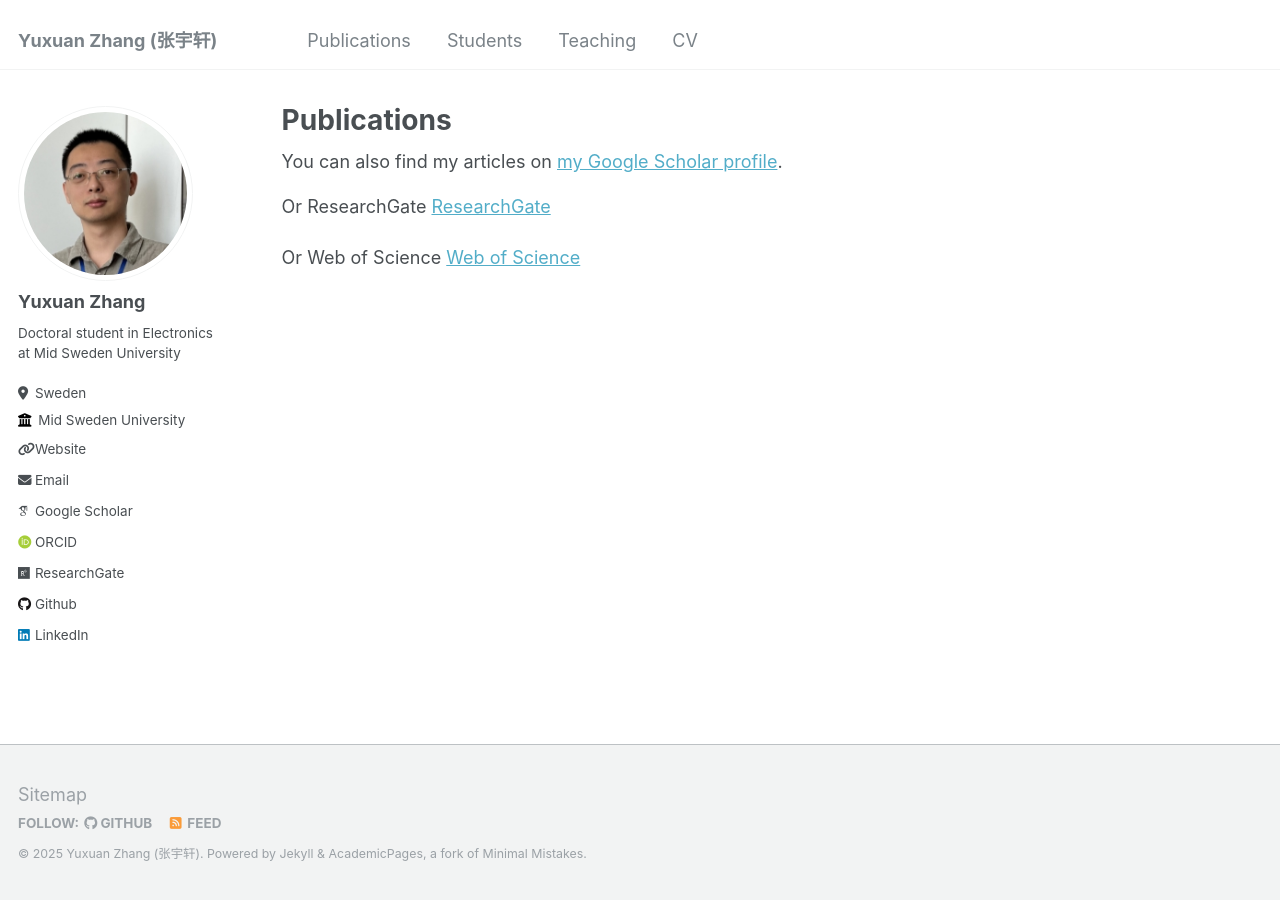
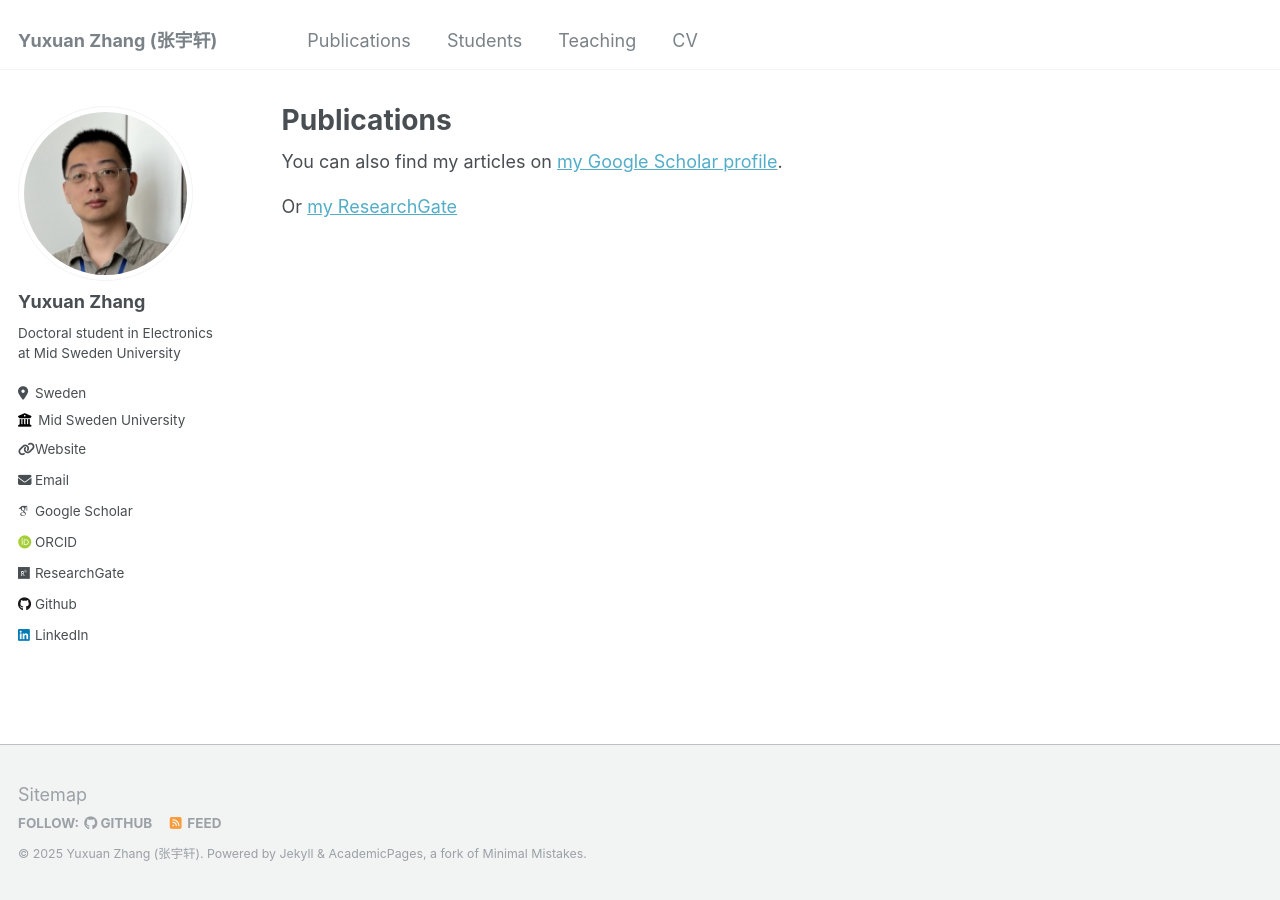
Before and after one commit to YuxuanZhang-96/YuxuanZhang-96.github.io, a Jekyll site: the page built from _pages/publications.md, in a window 1280 px wide. Built offline with Jekyll 4.4.1, drawn with Linux system fonts in a browser that asks for light colours; some web fonts are replaced.

Commit message:
Update publications.md

```diff
--- a/_pages/publications.md
+++ b/_pages/publications.md
@@ -9,10 +9,9 @@ author_profile: true
   <div class="wordwrap">You can also find my articles on <a href="{{site.author.googlescholar}}">my Google Scholar profile</a>.</div>
 {% endif %}
 
-Or ResearchGate <a href="https://www.researchgate.net/profile/Yuxuan-Zhang-61?ev=hdr_xprf"> ResearchGate </a>
+Or  <a href="https://www.researchgate.net/profile/Yuxuan-Zhang-61?ev=hdr_xprf"> my ResearchGate </a>
 
-Or Web of Science <a href="https://www.webofscience.com/wos/author/record/KHC-7517-2024"> Web of Science </a>
-{% include base_path %}
+
 
 {% for post in site.publications reversed %}
   {% include archive-single.html %}
```
